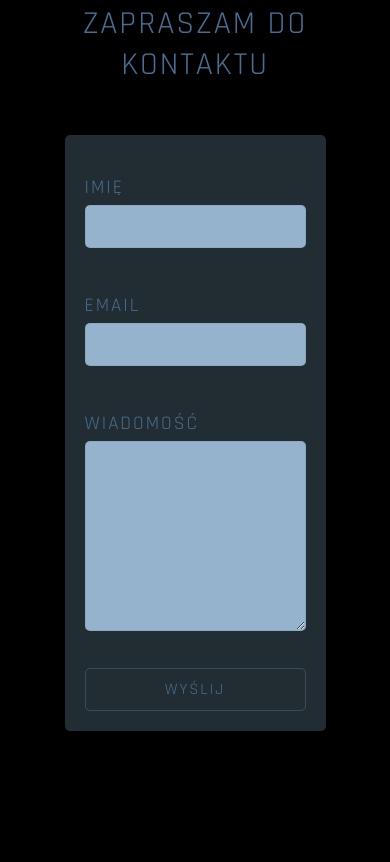
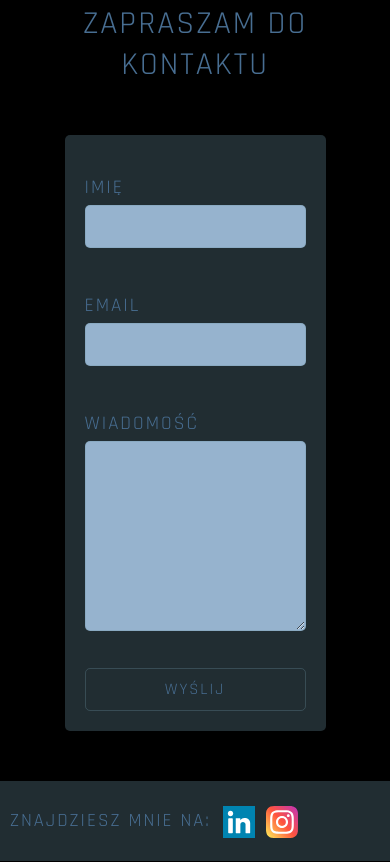
Before and after one commit to Cezary93/Portfolio, a plain HTML site: page index.html in a window 390 px wide. Shown: the part 3415-4277 px from the top of the page. Before the commit the page ends 4196 px from the top, so only its background shows below. Drawn offline with Linux system fonts and the light colour scheme.

Commit message:
Footer added

```diff
--- a/index.html
+++ b/index.html
@@ -141,6 +141,14 @@
 
     </section>
 
+    <footer class="footerInfo">
+        <!-- <div>Icons made by <a href="https://www.freepik.com" title="Freepik">Freepik</a> from <a href="https://www.flaticon.com/" title="Flaticon">www.flaticon.com</a></div>ż -->
+        <h3>Znajdziesz mnie na: </h3>
+        <a href="https://www.linkedin.com/in/cezary-szczerba-139385138/" target="_blank"><img class="footerIcon linkedin" src="icons/linkedin.svg"></a>
+        <a href="https://www.instagram.com/ce.esz/" target="_blank"><img class="footerIcon instagram"src="icons/instagram.svg"></a>
+
+    </footer>
+
     <script src="scroll.js"></script>
     <script src="burgerMenu.js"></script>
     <!-- <script src="form.js"></script> -->
--- a/style.css
+++ b/style.css
@@ -183,16 +183,6 @@ nav ul li a:hover
 {
     transform: scale(.1);
 }
-
-/* @media (max-width:1050px)
-{
-    nav{}
-
-    nav .myName{}
-
-    nav ul li a{}
-
-} */
 
 @media (max-width:800px)
 {
@@ -556,3 +546,61 @@ button[type="submit"]:focus
 }
 
 /* END SECTION 4________________________________________________________ */
+
+
+/* FOOTER START________________________________________________________ */
+
+.footerInfo
+{
+    width: 100%;
+    height: 80px;
+    background-color: var(--dark);
+    color: var(--mainFont);
+    text-transform: uppercase;
+    letter-spacing: 2px;
+    font-size: 1rem;
+    line-height: 80px;
+}
+
+.footerInfo h3
+{
+    display: inline;
+    margin: 0 20px 0 50px;
+    transition: .2s;
+}
+
+.footerInfo img
+{
+    width: 2rem;
+    height: auto;
+    vertical-align: middle;
+    margin-right: 20px;
+}
+
+.footerIcon
+{
+    transition: all .2s ease-in-out;
+    border-radius: px;
+    overflow: hidden;
+
+}
+
+.footerIcon:hover
+{
+    transform: scale(1.2);
+}
+
+@media (max-width: 470px)
+{
+    .footerInfo h3
+    {
+        margin: 0 5px 0 10px;
+    }
+
+    .footerInfo img
+    {
+        margin-right: 5px;
+    }
+}
+
+/* FOOTER END */
```
Also changed, not shown: icons/instagram.svg (added), icons/linkedin.svg (added), icons/x/instagram.svg (added), 1 other file.
